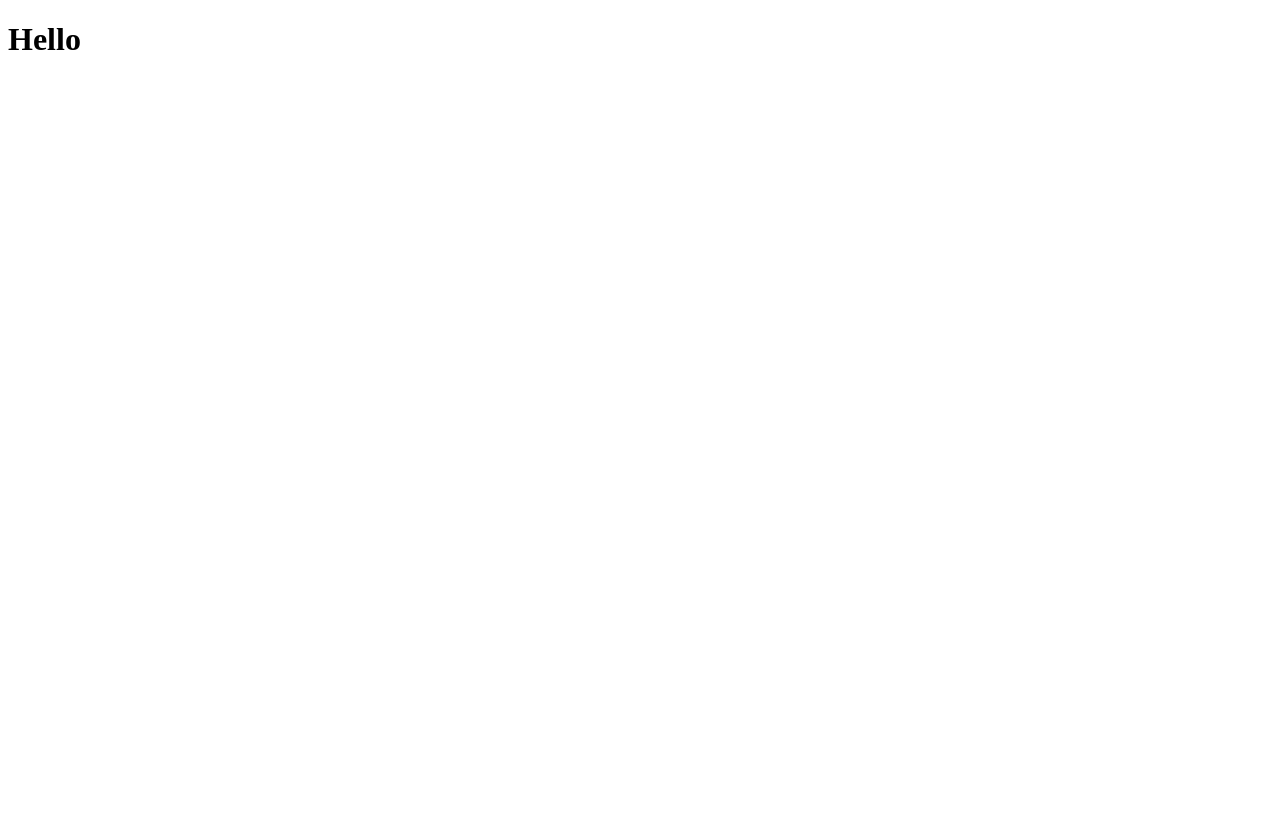
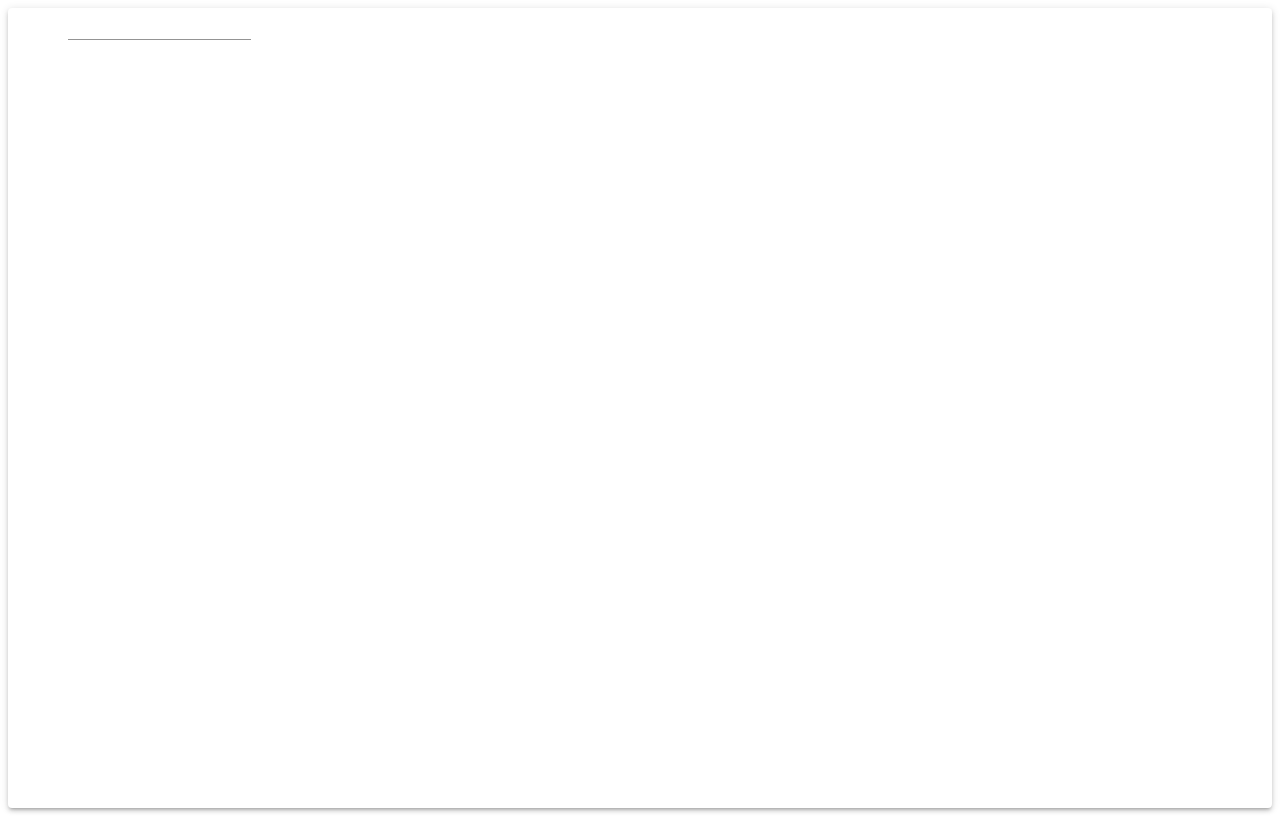
Before and after one commit to helenapaixao/react-tags-input, a React app: page / in a window 1280 px wide. Built offline with nearby package versions, Linux system fonts and the light colour scheme.

Commit message:
feat: :fire: config paper style

```diff
--- a/src/pages/Home/index.tsx
+++ b/src/pages/Home/index.tsx
@@ -1,10 +1,19 @@
 import React, { useState } from 'react'
 import TagsInput from '../../components/TagsInput/TagsInput'
+import Paper from '@material-ui/core/Paper';
+import  style  from './styles'
+
 
 export const Home: React.FC = () => {
+   const classes = style()
   return (
     <>
-      <h1>Hello </h1>
+
+        <Paper elevation={3} className={classes.Container} >
+        <TagsInput />
+        </Paper>
+
+
     </>
   )
 }
--- a/src/pages/Home/styles.ts
+++ b/src/pages/Home/styles.ts
@@ -1,8 +1,21 @@
-import styled from 'styled-components';
 
+import { makeStyles } from '@material-ui/styles'
 
+const style = makeStyles(() => ({
+  Container: {
+    padding: '0 60px',
+    height: '100vh',
+  },
+  Paper: {
+    width: '35%',
+    height: 550,
+    padding: '0 30px',
+  },
+  Title: {
+    paddingTop: 50,
+    textAlign: 'center',
+    marginBottom: 30,
+  },
+}))
 
-export const Container = styled.div`
-
-
-`;
+export default style;
```
Also changed, not shown: 1 other file (tests, documents, lock files or other folders).
